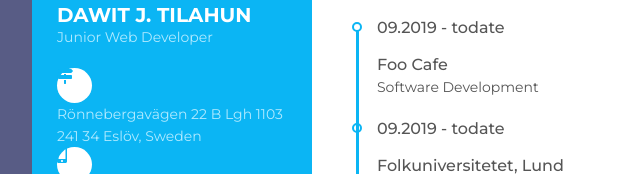
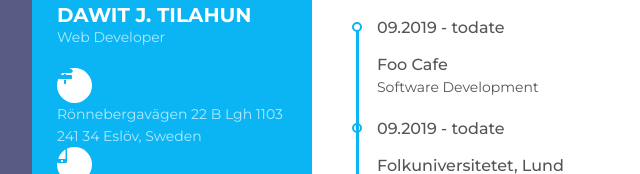
Before and after one commit to Jembda/DawitResume2, a website: page index.html in a window 1280 px wide. Shown: the part 351-525 px from the top of the page, 208-848 px from the left. Drawn offline with Linux system fonts and the light colour scheme.

Commit message:
chnangedtitle

```diff
--- a/index.html
+++ b/index.html
@@ -23,7 +23,7 @@
           <div class="resume_item resume_info">
             <div class="title">
               <p class="bold">Dawit J. Tilahun</p>
-              <p class="regular">Junior Web Developer</p>
+              <p class="regular">Web Developer</p>
             </div>
             <ul>
               <li>
```
